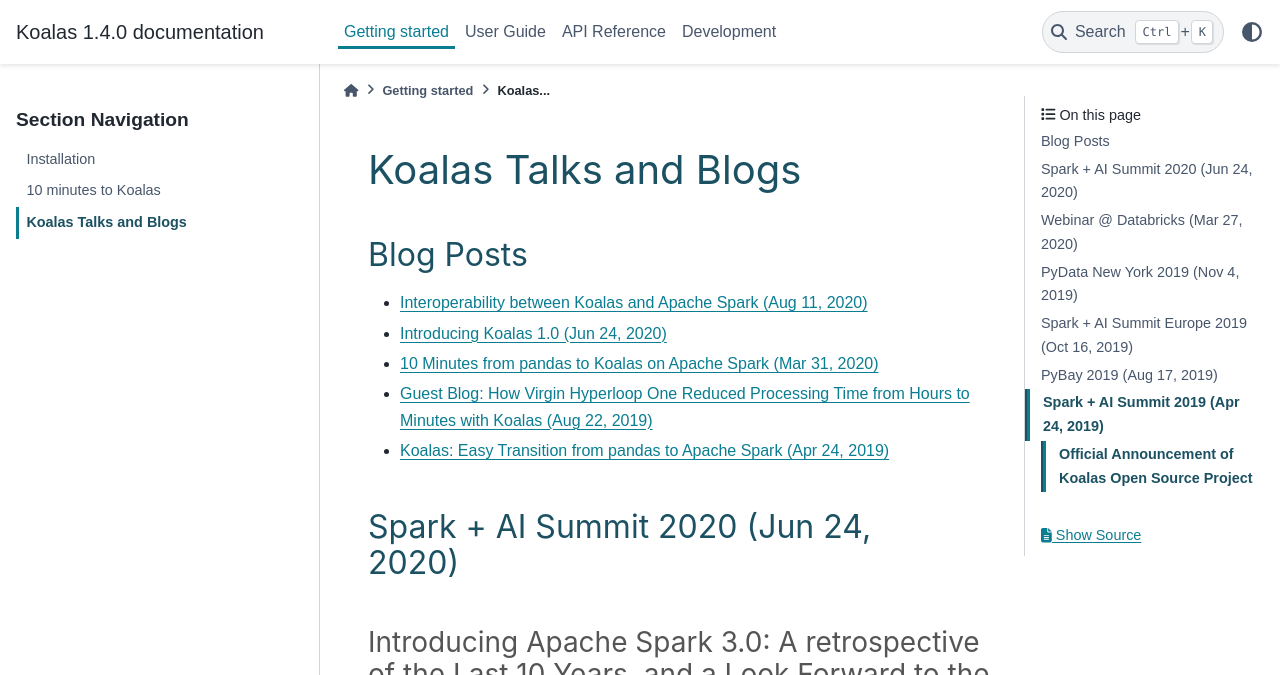
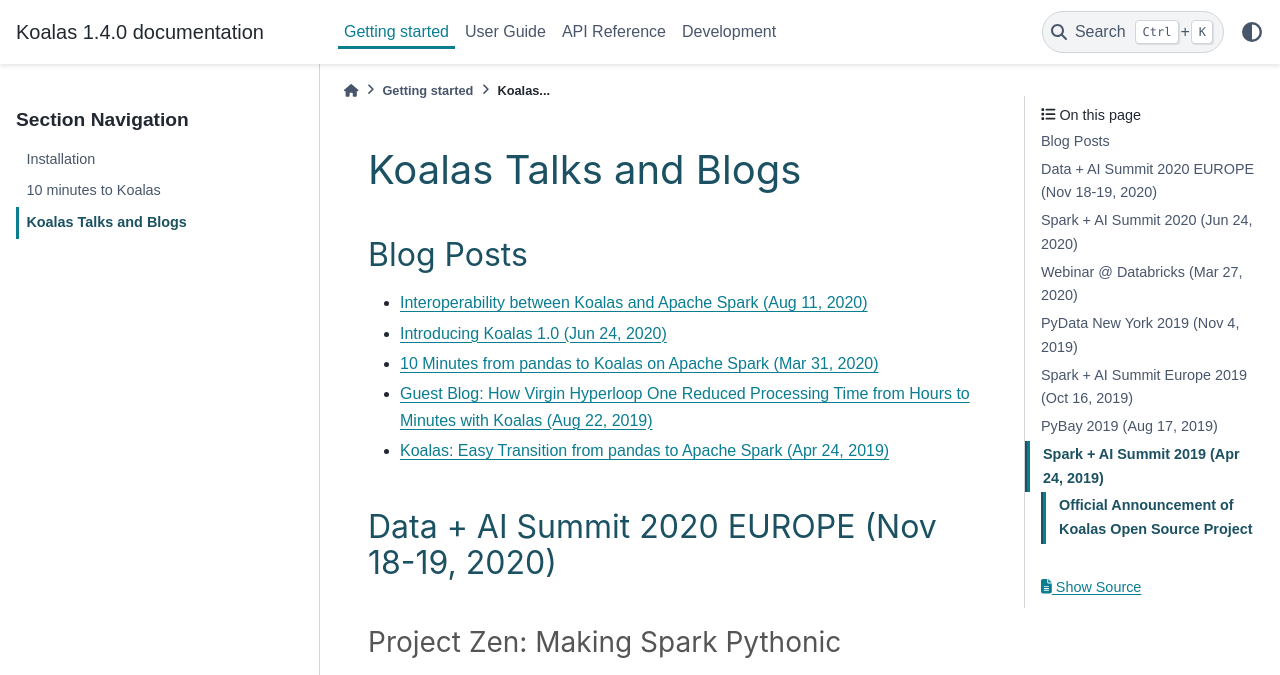
Before and after one commit to rising-star92/databricks-koalas, a Sphinx documentation site: the page built from docs/source/getting_started/videos_blogs.rst, in a window 1280 px wide and 1400 px high. Shown: the top 675 px of the window. Built offline with Sphinx 7.4.7 and the PyData theme 0.15.4, drawn with Linux system fonts in a browser that asks for light colours; pages that are not in the unit, such as notebooks, are missing from menus; the version number is read from the project's files by our own code; some of the changed text lies outside the part shown; grey boxes are pictures that could not be loaded.

Commit message:
Add videos from Data+AI Summit 2020 EUROPE. (#1963)
Adds videos from Data+AI Summit 2020 EUROPE:

- https://databricks.com/dataaisummit/europe-2020/keynotes
- https://databricks.com/session_eu20/koalas-interoperability-between-koalas-and-apache-spark

```diff
--- a/docs/source/getting_started/videos_blogs.rst
+++ b/docs/source/getting_started/videos_blogs.rst
@@ -10,6 +10,27 @@ Blog Posts
 - `10 Minutes from pandas to Koalas on Apache Spark (Mar 31, 2020) <https://databricks.com/blog/2020/03/31/10-minutes-from-pandas-to-koalas-on-apache-spark.html>`_
 - `Guest Blog: How Virgin Hyperloop One Reduced Processing Time from Hours to Minutes with Koalas (Aug 22, 2019) <https://databricks.com/blog/2019/08/22/guest-blog-how-virgin-hyperloop-one-reduced-processing-time-from-hours-to-minutes-with-koalas.html>`_
 - `Koalas: Easy Transition from pandas to Apache Spark (Apr 24, 2019) <https://databricks.com/blog/2019/04/24/koalas-easy-transition-from-pandas-to-apache-spark.html>`_
+
+
+Data + AI Summit 2020 EUROPE (Nov 18-19, 2020)
+----------------------------------------------
+
+Project Zen: Making Spark Pythonic
+==================================
+
+.. raw:: html
+
+
+    <iframe width="560" height="315" src="https://www.youtube.com/embed/-vJLTEOdLvA" frameborder="0" allow="accelerometer; autoplay; clipboard-write; encrypted-media; gyroscope; picture-in-picture" allowfullscreen></iframe>
+
+
+Koalas: Interoperability Between Koalas and Apache Spark
+========================================================
+
+.. raw:: html
+
+
+    <iframe width="560" height="315" src="https://www.youtube.com/embed/eI0Wh2Epo0Q" frameborder="0" allow="accelerometer; autoplay; clipboard-write; encrypted-media; gyroscope; picture-in-picture" allowfullscreen></iframe>
 
 
 Spark + AI Summit 2020 (Jun 24, 2020)
```
